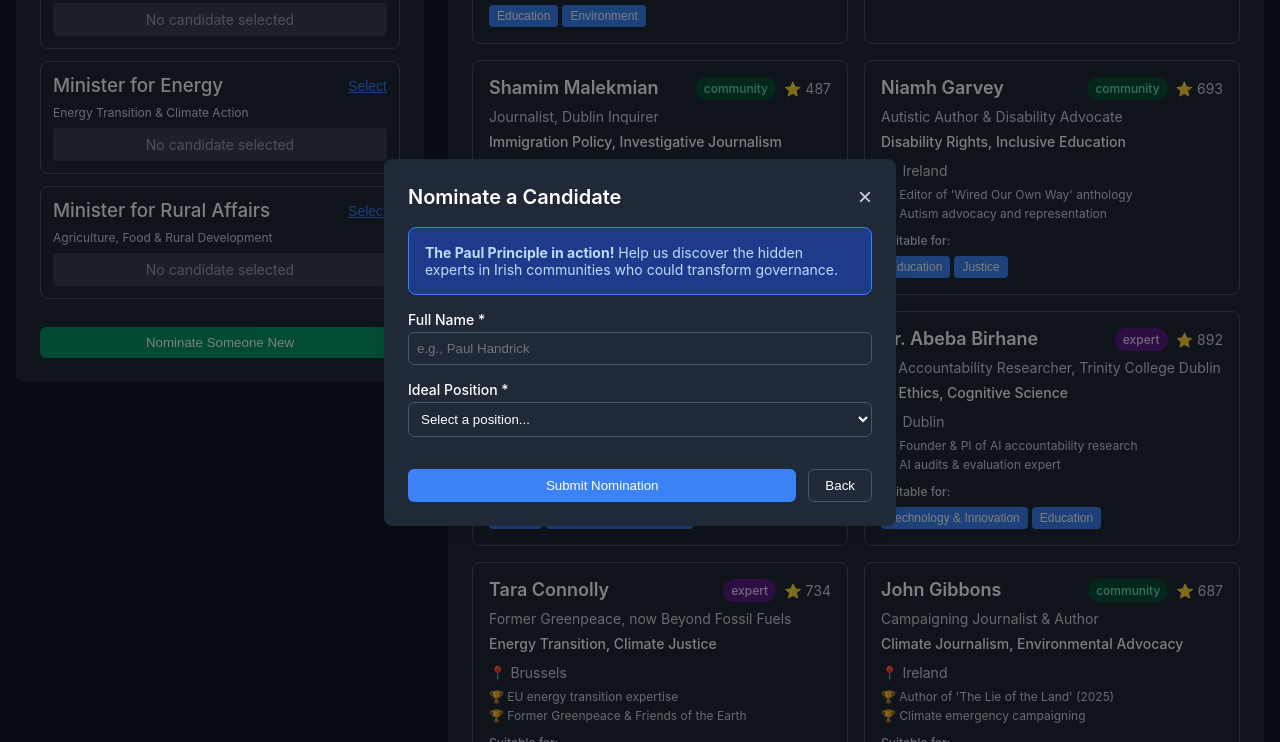
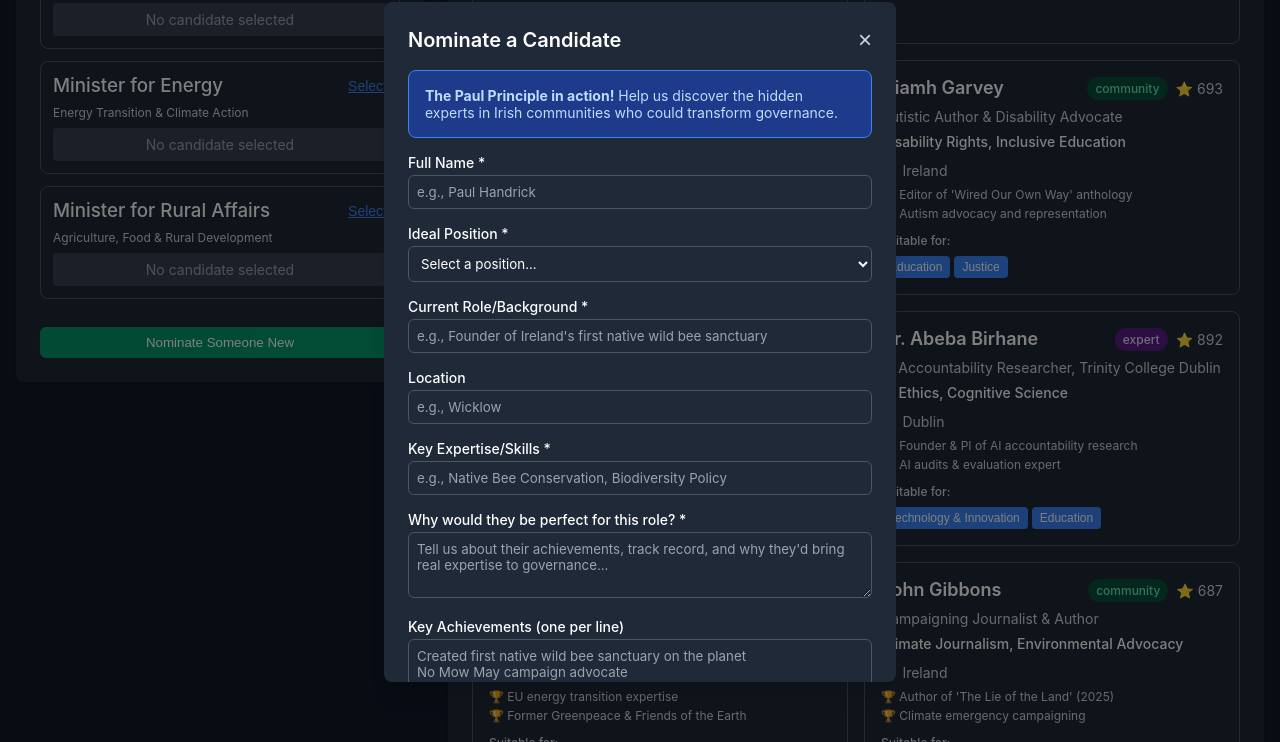
Before and after one commit to c42meitheal-collab/Fantasy-Governance-Ireland, a plain HTML site: page index.html in a window 1280 px wide. Both pictures are taken after a click on the button "Nominate Someone New". Shown: the part 1344-2086 px from the top of the page. Drawn offline with Linux system fonts and the light colour scheme.

Commit message:
Add files via upload

```diff
--- a/index.html
+++ b/index.html
@@ -476,6 +476,12 @@
             border-radius: 0.375rem;
             background-color: var(--bg-secondary);
             color: var(--text-primary);
+            resize: vertical;
+            font-family: inherit;
+        }
+
+        .form-input::placeholder {
+            color: var(--text-tertiary);
         }
 
         .form-actions {
@@ -624,6 +630,33 @@
                             <option value="energy">Minister for Energy</option>
                             <option value="rural">Minister for Rural Affairs</option>
                         </select>
+                    </div>
+
+                    <div class="form-group">
+                        <label class="form-label">Current Role/Background *</label>
+                        <input type="text" class="form-input" placeholder="e.g., Founder of Ireland's first native wild bee sanctuary">
+                    </div>
+
+                    <div class="form-group">
+                        <label class="form-label">Location</label>
+                        <input type="text" class="form-input" placeholder="e.g., Wicklow">
+                    </div>
+
+                    <div class="form-group">
+                        <label class="form-label">Key Expertise/Skills *</label>
+                        <input type="text" class="form-input" placeholder="e.g., Native Bee Conservation, Biodiversity Policy">
+                    </div>
+
+                    <div class="form-group">
+                        <label class="form-label">Why would they be perfect for this role? *</label>
+                        <textarea class="form-input" rows="3" placeholder="Tell us about their achievements, track record, and why they'd bring real expertise to governance..."></textarea>
+                    </div>
+
+                    <div class="form-group">
+                        <label class="form-label">Key Achievements (one per line)</label>
+                        <textarea class="form-input" rows="3" placeholder="Created first native wild bee sanctuary on the planet
+No Mow May campaign advocate
+Practical biodiversity solutions for communities"></textarea>
                     </div>
 
                     <div class="form-actions">
```
